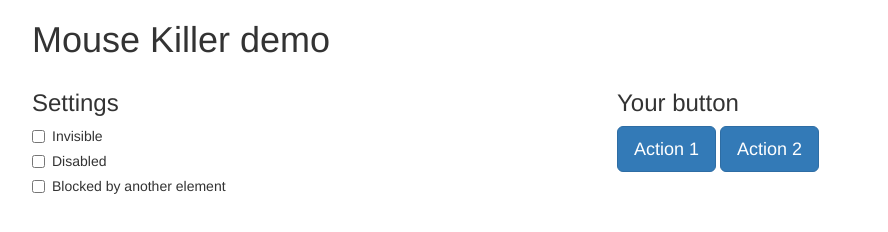
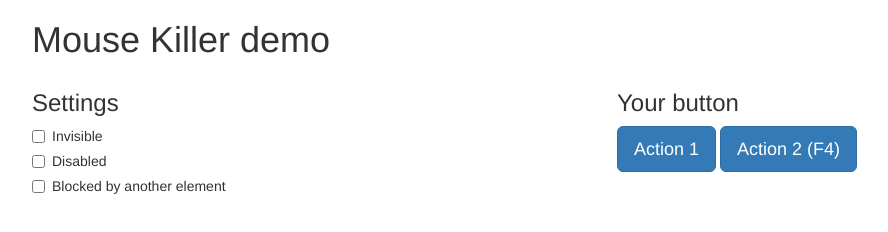
Before and after one commit to rodrigoroma/mouse-killer, a plain HTML site: page demo/index.html in a window 1280 px wide. Shown: the top 232 px of the page, without its empty margins (38-926 px from the left). Drawn offline with nearby package versions, Linux system fonts and the light colour scheme; some packages are replaced by stand-ins of ours; a script that the page names is missing; a small style sheet from the web is missing.

Commit message:
Renaming hintType to hintStyle

```diff
--- a/demo/index.html
+++ b/demo/index.html
@@ -48,7 +48,8 @@
         ng-click="buttonAction('Action 2')"
         ng-disabled="disabled"
 
-        mk-shortcut="F7">Action 2</button>
+        mk-shortcut="F4"
+        mk-hint-style="inline">Action 2</button>
 
     </div>
   </div>
--- a/demo/scripts.js
+++ b/demo/scripts.js
@@ -5,12 +5,13 @@ var app = angular.module('app', [
 
 app.config(['mouseKillerConfigProvider', function(mouseKillerConfigProvider) {
     mouseKillerConfigProvider.setTitleText('Be faster using the % shortcut');
-    mouseKillerConfigProvider.setHintType('title');
+    mouseKillerConfigProvider.setHintStyle('title');
 }]);
 
 app.controller('MainController', function($scope, toastr) {
 
     $scope.buttonAction = function(txt) {
+        console.log(txt);
         toastr.success(txt);
     }
 
--- a/src/mouse-killer.js
+++ b/src/mouse-killer.js
@@ -14,15 +14,15 @@
 
 	mousekiller.provider('mouseKillerConfig', function () {
 		this.event = 'click';
-		this.hintType = 'title';
+		this.hintStyle = 'title';
 		this.titleText = 'Shortcut: %';
 
 		this.setEvent = function(event) {
 			this.event = event.toLowerCase();
 		};
 
-		this.setHintType = function(hintType) {
-			this.hintType = hintType.toLowerCase();
+		this.setHintStyle = function(hintStyle) {
+			this.hintStyle = hintStyle.toLowerCase();
 		};
 
 		this.setTitleText = function(titleText) {
@@ -40,7 +40,7 @@
 			scope: {
 				mkShortcut: '@',
 				mkEvent: '@',
-				mkHintType: '@',
+				mkHintStyle: '@',
 				mkTitleText: '@'
 			},
 			link: function(scope, element, attrs, controller) {
@@ -49,7 +49,7 @@
 				var config = {
 					shortcut: scope.mkShortcut,
 					event: scope.mkEvent || mouseKillerConfig.event,
-					hintType: scope.mkHintType || mouseKillerConfig.hintType,
+					hintStyle: scope.mkHintStyle || mouseKillerConfig.hintStyle,
 					titleText: scope.mkTitleText || mouseKillerConfig.titleText
 				}
 
@@ -257,13 +257,13 @@
 						.trim()
 						.replace(/ *\+ */g, "+");
 
-					if (config.hintType == 'title') {
+					if (config.hintStyle == 'title') {
 						var titleText = config.titleText.replace("%", shortcutText)
 
 						element.attr('title', titleText);
 					}
 
-					if (config.hintType == 'inline') {
+					if (config.hintStyle == 'inline') {
 						element[0].innerText = element[0].innerText + " (" + shortcutText + ")"
 					}
 				}
```
Also changed, not shown: README.md.
